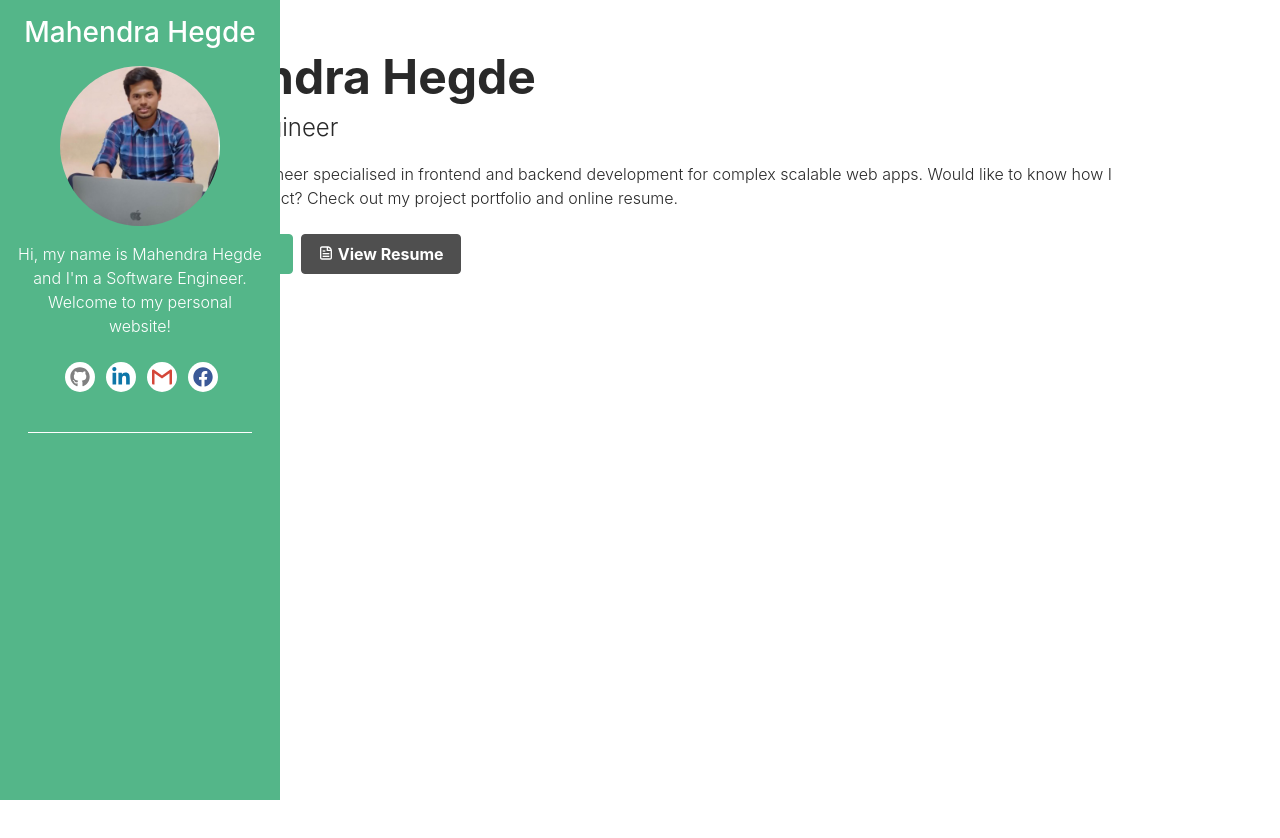
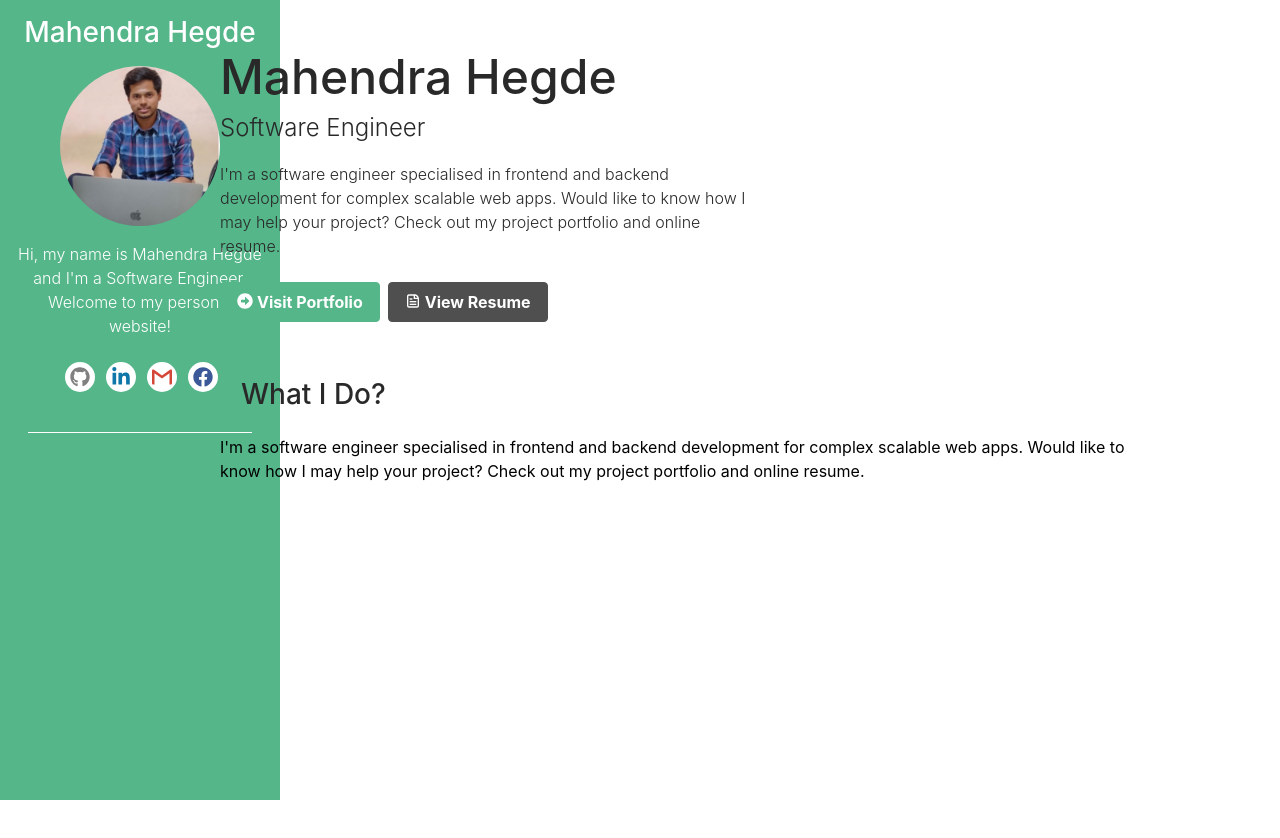
Before and after one commit to mahendraHegde/mahendrahegde.github.io, a React (Create React App) app: page / in a window 1280 px wide. Shown: the top 838 px of the page. After the commit the page ends 800 px from the top, so only its background shows below. Built offline with nearby package versions, Linux system fonts and the light colour scheme.

Commit message:
add intro section

```diff
--- a/src/components/Layout.js
+++ b/src/components/Layout.js
@@ -1,12 +1,18 @@
 import React from "react";
-import {  Container } from "react-bootstrap";
+import { Container, Row, Col } from "react-bootstrap";
 import Sidebar from "./leftbar";
 
-function Layout(props) {
-  return <>
-  <Sidebar/>
-  <Container className="p-3 p-lg-5 theme-bg-light"> {props.children}</Container>
-  </>;
+function Layout({children}) {
+  return (
+    <>
+      <Sidebar />
+      <Container>
+        <Row>
+          <Col xs="12">{children}</Col>
+        </Row>
+      </Container>
+    </>
+  );
 }
 
 export default Layout;
--- /dev/null
+++ b/src/components/SectionHeader.js
@@ -0,0 +1,10 @@
+import React from "react";
+function SectionHeader({ children }) {
+  return (
+    <div className="section-title pl-3">
+      <h3>{children}</h3>
+    </div>
+  );
+}
+
+export default SectionHeader;
--- a/src/styles/index.scss
+++ b/src/styles/index.scss
@@ -8,7 +8,7 @@ body {
   -webkit-font-smoothing: antialiased;
   -moz-osx-font-smoothing: grayscale;
   overflow: hidden;
-  color: white;
+  color: black;
 }
 ul,
 li,
@@ -91,13 +91,6 @@ hr{
   padding: 2px;
   margin-left: 3px;
 }
-.media {
-  display: flex;
-  align-items: flex-start;
-}
-.media-body{
-  flex: 1;
-}
 .profile-teaser{
   color: #292929;
 }
@@ -112,3 +105,8 @@ hr{
   font-size: 1rem;
   font-weight: 300;
 }
+.section-title {
+  font-size: 2rem;
+  color: #292929;
+  border-left: 5px solid $primary;
+}
--- a/src/utils/index.js
+++ b/src/utils/index.js
@@ -19,8 +19,9 @@ const DETAILS={
   name:"Mahendra Hegde",
   designation:"Software Engineer",
   shrotAbout:`Hi, my name is Mahendra Hegde and I'm a Software Engineer. Welcome to my personal website!`,
-  about:`I'm a software engineer specialised in frontend and backend development for complex scalable web apps. Would like to know how I may help your project? Check out my project portfolio and online resume.`
-}
+  about:`I'm a software engineer specialised in frontend and backend development for complex scalable web apps. Would like to know how I may help your project? Check out my project portfolio and online resume.`,
+  intro:`I have more than 3 years' experience building software for clients all over the world. Below is a quick overview of my main technical skill sets and technologies I use. Want to find out more about my experience? Check out my online resume and project portfolio.`
+};
 export default {
   MENU_ITEMS,
   SOCIAL_MEDIA,
--- a/src/views/home.js
+++ b/src/views/home.js
@@ -2,18 +2,18 @@ import React from "react";
 import { FaArrowAltCircleRight } from "react-icons/fa";
 import { CgFileDocument } from "react-icons/cg";
 import Utils from "../utils/index";
-import Layout from "../components/Layout";
-import { Button, Container } from "react-bootstrap";
+import { Button, Row, Container, Col } from "react-bootstrap";
 import IconButton from "../components/IconButton";
+import SectionHeader from "../components/SectionHeader";
 
 const { DETAILS } = Utils;
 
 export default function Home() {
   return (
-    <Container>
-      <div className="profile-teaser media flex-column flex-lg-row">
-        <div className="profile-teaser-body">
-          <h2 className="name font-weight-bold mb-1">{DETAILS.name}</h2>
+    <Container className="p-lg-5 mx-lg-5" fluid>
+      <Row className="profile-teaser mx-lg-4 justify-content-space-between">
+        <Col lg="7">
+          <h2 className="name mb-1">{DETAILS.name}</h2>
           <div className="designation mb-3">{DETAILS.designation}</div>
           <div className="bio mb-4">{DETAILS.about}</div>
           <div className="mb-4">
@@ -33,8 +33,17 @@ export default function Home() {
               View Resume
             </IconButton>
           </div>
-        </div>
-      </div>
+        </Col>
+        {/* <Col xs="12" lg="5"></Col> */}
+      </Row>
+      <Row className="mx-lg-4 justify-content-center mt-3">
+        <Col>
+          <SectionHeader>What I Do?</SectionHeader>
+        </Col>
+      </Row>
+      <Row className="mt-3 mx-lg-4">
+        <Col>{DETAILS.about}</Col>
+      </Row>
     </Container>
   );
 }
```
Also changed, not shown: src/App.js (+4 -5 lines).
